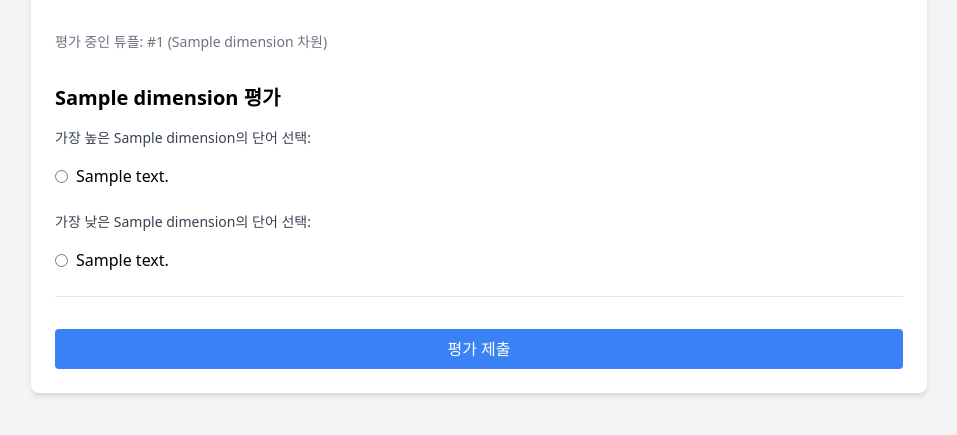
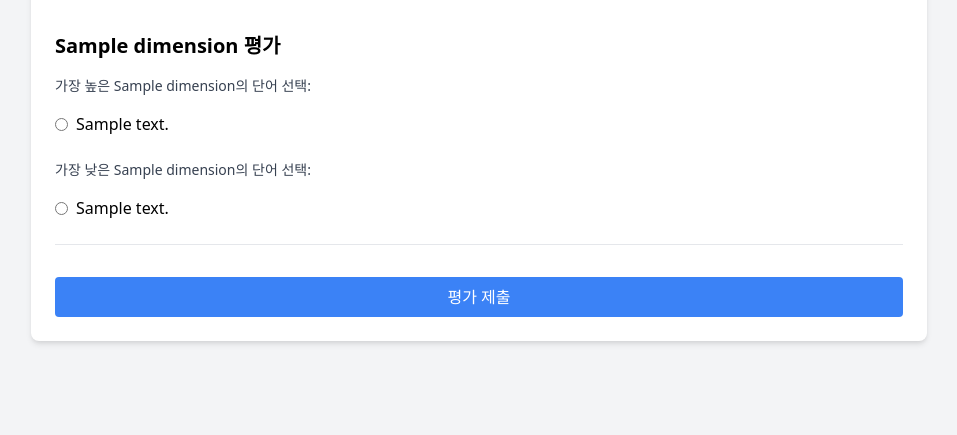
Before and after one commit to a2ilab/vad_survey, a Django app: template templates/vad_survey/rate.html in a window 1280 px wide. Shown: the part 148-583 px from the top of the page, without its empty margins (161-1118 px from the left). Run offline with Django 4.2, Linux system fonts and the light colour scheme; tables that the repository leaves empty hold one stand-in row (values such as "Sample post"); the template is opened without the code that fills it: values that come from a table or form of the project are taken from there, most other values are stand-ins (such as "Sample title", 1, 10 or a date in 2020).

Commit message:
rate.html

```diff
--- a/templates/vad_survey/rate.html
+++ b/templates/vad_survey/rate.html
@@ -19,28 +19,24 @@
         {% csrf_token %}
         <input type="hidden" name="tuple_id" value="{{ word_tuple.id }}">
 
-        <div class="text-sm text-gray-500 mb-4">
-            평가 중인 튜플: #{{ word_tuple.id }} ({{ dimension.name }} 차원)
-        </div>
-
         <div class="border-b pb-6">
             <h3 class="text-xl font-semibold mb-4">{{ dimension.name }} 평가</h3>
 
             <!-- 차원 설명 추가 -->
-            <p class="text-gray-600 mb-4">
-                {% if dimension.code == 'V' %}
-                <strong>Valence(정서가)</strong>: 긍정적인 감정(행복, 만족)부터 부정적인 감정(불행, 불만족)까지
-                {% elif dimension.code == 'A' %}
-                <strong>Arousal(각성도)</strong>: 흥분, 활성화 수준부터 평온, 졸음까지
-                {% elif dimension.code == 'D' %}
-                <strong>Dominance(지배력)</strong>: 통제, 영향력 있음부터 복종, 영향력 없음까지
-                {% endif %}
-            </p>
-
             <div class="space-y-6">
                 <div class="space-y-4">
-                    <label class="block text-sm font-medium text-gray-700">가장 높은 {{ dimension.name }}의 단어 선택:</label>
-                    <div class="grid grid-cols-2 gap-4">
+                    <label class="block text-sm font-medium text-gray-700">
+                        {% if dimension.code == 'V' %}
+                        아래 4개의 단어 중 '행복한', '기쁜', '긍정적인', '만족스러운', '흡족한', '기대되는'과 가장 관련된 단어는 무엇인가요?
+                        {% elif dimension.code == 'A' %}
+                        아래 4개의 단어 중 '긴장하는', '활기찬', '자극적인', '흥분된', '과민한', '깨어있는'과 가장 관련된 단어는 무엇인가요?
+                        {% elif dimension.code == 'D' %}
+                        가장 높은 Dominance의 단어 선택
+                        {% else %}
+                        가장 높은 {{ dimension.name }}의 단어 선택:
+                        {% endif %}
+                    </label>
+                    <div class="grid grid-cols-4 gap-4">
                         {% for word in words %}
                             <label class="flex items-center space-x-2">
                                 <input type="radio" name="best_word" value="{{ word.id }}" required
@@ -52,12 +48,22 @@
                 </div>
 
                 <div class="space-y-4">
-                    <label class="block text-sm font-medium text-gray-700">가장 낮은 {{ dimension.name }}의 단어 선택:</label>
-                    <div class="grid grid-cols-2 gap-4">
+                    <label class="block text-sm font-medium text-gray-700">
+                        {% if dimension.code == 'V' %}
+                        아래 4개의 단어 중 '불행한', '성내는', '부정적인', '불만스러운', '울적한', '절망적인'과 가장 관련된 단어는 무엇인가요?
+                        {% elif dimension.code == 'A' %}
+                        아래 4개의 단어 중 '긴장풀린', '수동적인', '이완된', '차분한', '느린', '둔한', '나른한'과 가장 관련된 단어는 무엇인가요?
+                        {% elif dimension.code == 'D' %}
+                        가장 낮은 지배력/통제력을 나타내는 단어 선택:
+                        {% else %}
+                        가장 낮은 {{ dimension.name }}의 단어 선택:
+                        {% endif %}
+                    </label>
+                    <div class="grid grid-cols-4 gap-4">
                         {% for word in words %}
                             <label class="flex items-center space-x-2">
                                 <input type="radio" name="worst_word" value="{{ word.id }}" required
-                                       class="dimension-select" data-type="worst">
+                                       class="dimension-select" data-type="best">
                                 <span>{{ word.text }}</span>
                             </label>
                         {% endfor %}
@@ -65,7 +71,6 @@
                 </div>
             </div>
         </div>
-
         <button type="submit" class="w-full py-2 px-4 bg-blue-500 text-white rounded hover:bg-blue-600">
             평가 제출
         </button>
```
